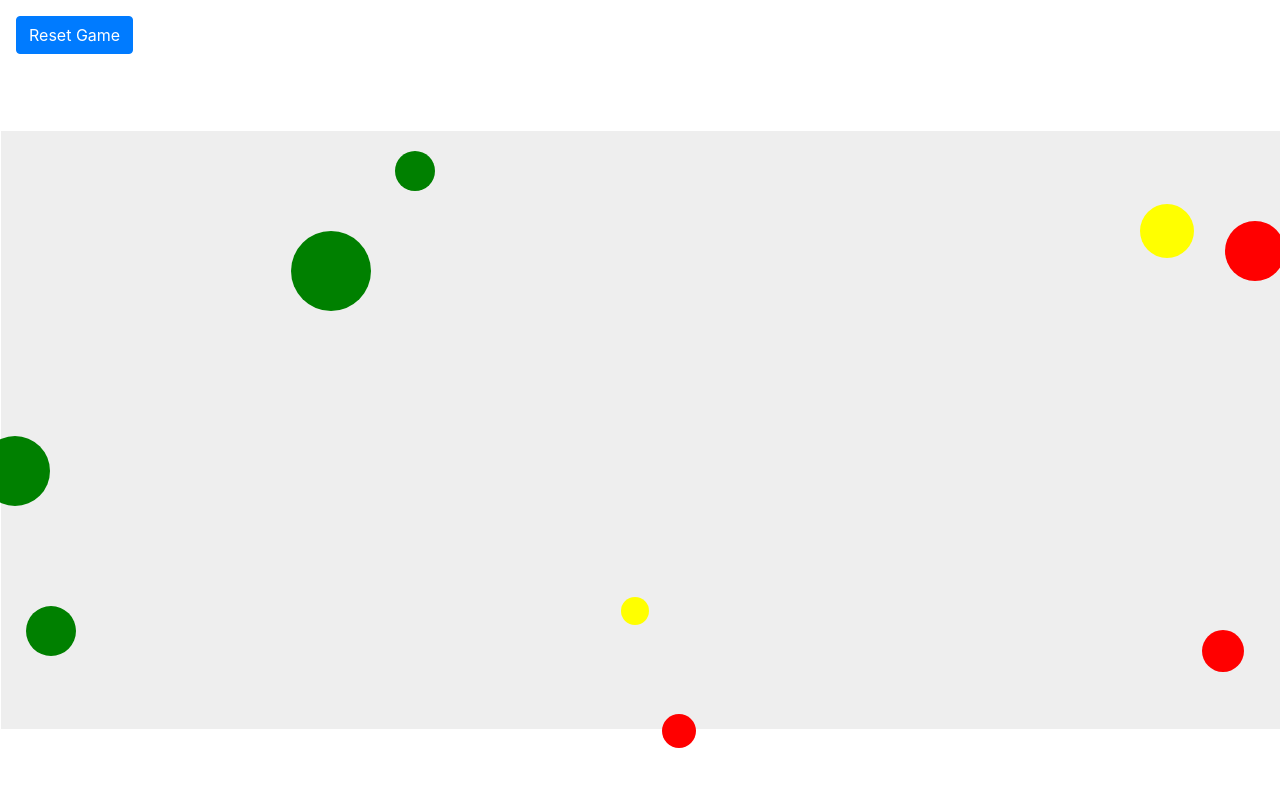
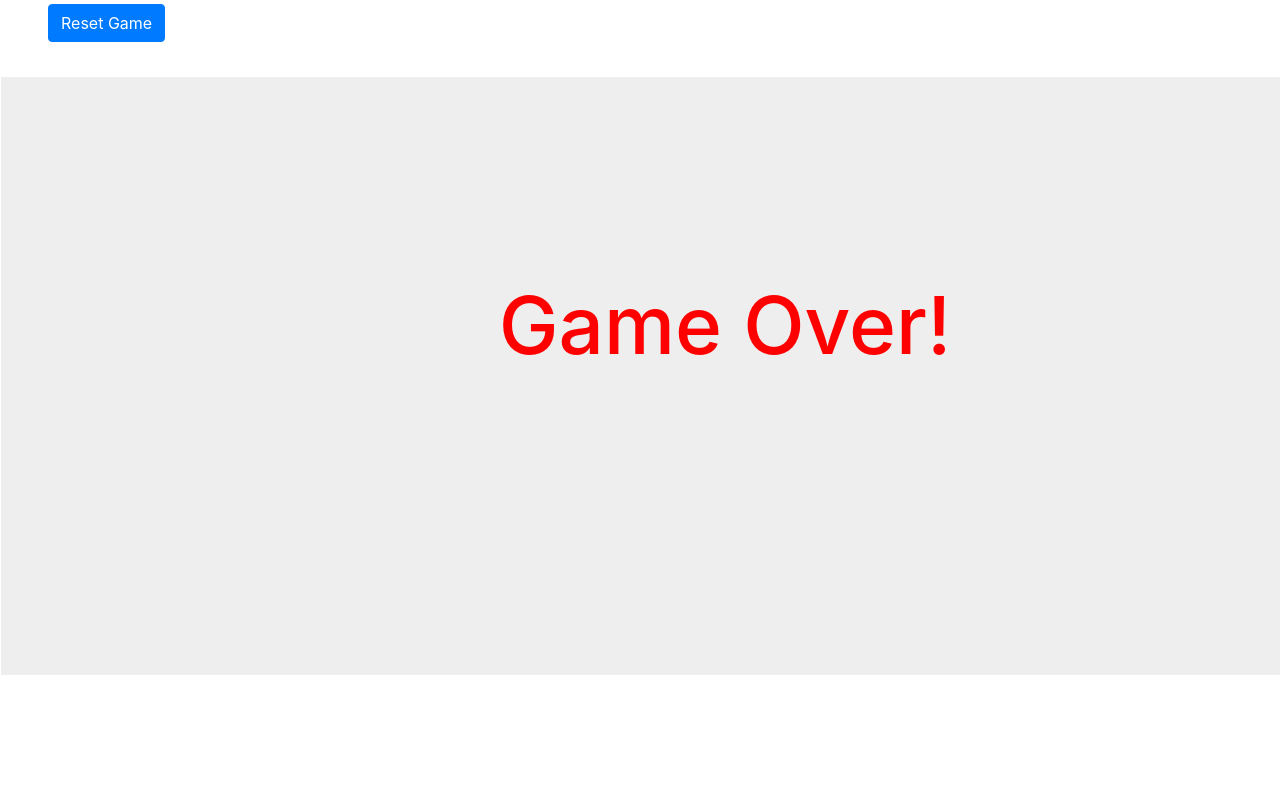
Before and after one commit to ScraggyDuck/training, a React (Create React App) app in the folder exercise-3/: page / in a window 1280 px wide. Shown: the top 786 px of the page. Built offline with nearby package versions, Linux system fonts and the light colour scheme.

Commit message:
ex3 - delivery 3

```diff
--- a/exercise-3/src/App.css
+++ b/exercise-3/src/App.css
@@ -6,12 +6,13 @@
   height: 600px;
   background-color: #eee;
   border: 1px solid white;
-  margin: 60px auto;
+  margin: 30px auto;
   position: relative; }
   .playground h1.game-over {
     text-align: center;
     color: red;
-    margin-top: 120px; }
+    margin-top: 200px;
+    font-size: 80px; }
   .playground .b-1, .playground .b-2, .playground .b-3, .playground .b-4, .playground .b-5, .playground .b-6, .playground .b-7, .playground .b-8, .playground .b-9, .playground .b-10 {
     position: absolute;
     background-color: red;
--- a/exercise-3/src/App.js
+++ b/exercise-3/src/App.js
@@ -99,6 +99,8 @@ class App extends Component {
   onStartTheGame = () => {
     var idOfTheGame = setInterval(() => {
       var { bubbles } = this.state;
+      //Filter the bubbles reach the bottom
+      bubbles = bubbles.filter(bubble => bubble.numOfDaysSinceLastConnected < 30);
       bubbles = bubbles.map(bubble => {
         var newRenewal = bubble.numOfDaysToRenewal <= 0 ? 360 : bubble.numOfDaysToRenewal - 1;
         var newLastConnected = bubble.numOfDaysSinceLastConnected >= 30 ? 0 : bubble.numOfDaysSinceLastConnected + 1;
@@ -124,6 +126,17 @@ class App extends Component {
     alert('Kết thúc trò chơi!');
   }
 
+  onUpdateBubble =  (event, index) => {
+    var { bubbles } = this.state;
+    bubbles[index] = {
+      ...bubbles[index],
+      numOfDaysSinceLastConnected: 0
+    };
+    this.setState({
+      bubbles: [...bubbles]
+    });
+  }
+
   onShowBubbles = bubbles => {
     var elmBubbles = null;
     if (bubbles.length > 0) {
@@ -142,12 +155,14 @@ class App extends Component {
               width: `${sizeBubble}px`,
               height: `${sizeBubble}px`
             }}
+            onClick={(event) => this.onUpdateBubble(event, index)}
           />
         )
       });
     }
     else {
       elmBubbles = <h1 className="game-over">Game Over!</h1>;
+      this.onEndTheGame();
     }
     return elmBubbles;
   }
@@ -156,7 +171,7 @@ class App extends Component {
     const { bubbles } = this.state;
     return (
       <div className="App">
-        <div className="btn btn-primary m-3" onClick={this.onResetTheGame}>Reset Game</div>
+        <div className="btn btn-primary m-1 ml-5" onClick={this.onResetTheGame}>Reset Game</div>
         <div className="playground">
           {this.onShowBubbles(bubbles)}
         </div>
--- a/exercise-3/src/App.scss
+++ b/exercise-3/src/App.scss
@@ -10,13 +10,14 @@
     height: 600px;
     background-color: #eee;
     border: 1px solid white;
-    margin: 60px auto;
+    margin: 30px auto;
     position: relative;
 
     h1.game-over {
         text-align: center;
         color: red;
-        margin-top: 120px;
+        margin-top: 200px;
+        font-size: 80px;
     }
 
     %bubble {
```
